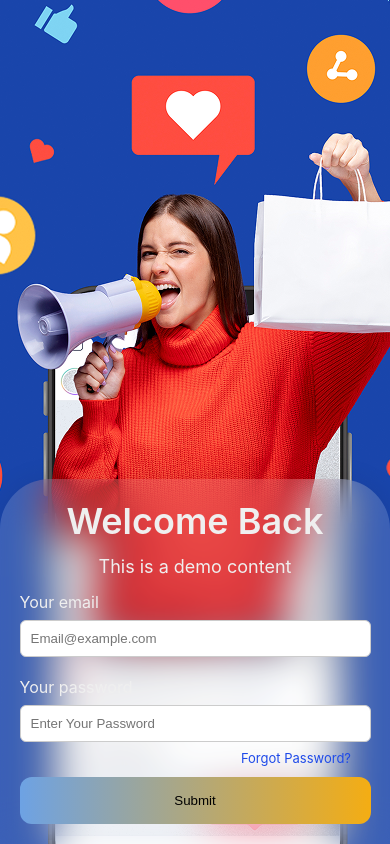
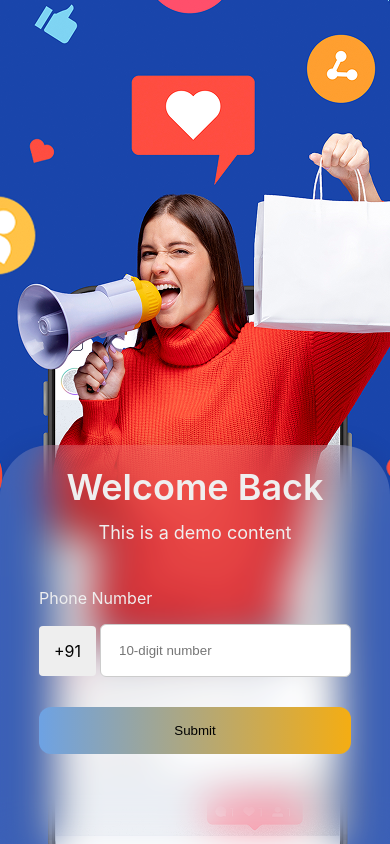
Before and after one commit to adharshSciPy/AdEarn, a React (Create React App) app in the folder client/: page /phonesignup in a window 390 px wide. Built offline with nearby package versions, Linux system fonts and the light colour scheme.

Commit message:
adearn-9

```diff
--- a/client/src/pages/user/Login/LoginUser.jsx
+++ b/client/src/pages/user/Login/LoginUser.jsx
@@ -1,9 +1,33 @@
-import React from "react";
+import {React,useState} from "react";
 import logo from "../../../assets/Logo.png";
 import styles from "./userlogin.module.css";
 import { Link } from "react-router-dom";
 
 function LoginUser() {
+  const[form,setForm]=useState(
+    {
+      email:"",
+      password:""
+
+    }
+  )
+  const handleChange = (e) => {
+    const { name, value } = e.target;
+    setForm((prev) => ({
+      ...prev,
+      [name]: value,
+    }));
+  };
+  const handleSubmit = (e) => {
+
+    e.preventDefault();
+
+    console.log("Submitted:", form);
+    setForm({
+      email: "",
+      password: ""
+    });
+  };
   return (
     <div>
       <div className={styles.containerOneUser}>
@@ -21,22 +45,23 @@ function LoginUser() {
                     <h2>Welcome Back</h2>
                   </div>
                   <div className={styles.paraContent}>
-                  <p>
-                    This is a demo content
-                  </p>
+                    <p>This is a demo content</p>
                   </div>
                   <div className={styles.formContainer}>
-                  <form className="form">
+                  <form className="form" onSubmit={handleSubmit}>
                       <div>
                         <label htmlFor="email1" className={styles.label}>
                           Your email
                         </label>
                         <input
                           id="email1"
+                          name="email"
                           type="email"
                           placeholder="Email@example.com"
                           required
                           className={styles.input}
+                          value={form.email}
+                          onChange={handleChange}
                         />
                       </div>
 
@@ -50,19 +75,34 @@ function LoginUser() {
                         </label>
                         <input
                           id="password1"
+                          name="password"
                           type="password"
                           required
                           className={styles.input}
                           placeholder="Enter Your Password"
+                          value={form.password}
+                          onChange={handleChange}
                         />
+                      </div>
+
+                      <div className={styles.forgotPassContainer}>
+                        <Link className={styles.linkStyle}>Forgot Password?</Link>
+                      </div>
+
+                      <div className={styles.buttonContainer}>
+                        <button type="submit">Submit</button>
                       </div>
                     </form>
                   </div>
-                <div className={styles.forgotPassContainer}>
-                  <Link className={styles.linkStyle}>Forgot Password?</Link>
+
+                  <div className={styles.seperator}>
+                    <div className={styles.hr}></div>
+                    <p>Or</p>
+                    <div className={styles.hr}></div>
                   </div>
-                <div className={styles.buttonContainer}>
-                  <button> Submit</button>
+                  <div className={styles.signup}>
+                    <p>Don't you have an account?</p>
+                    <Link className={styles.linkStyle}>Sign Up</Link>
                   </div>
                 </div>
               </div>
--- a/client/src/pages/user/Login/PhoneLogin.jsx
+++ b/client/src/pages/user/Login/PhoneLogin.jsx
@@ -1,9 +1,31 @@
-import React from 'react'
+import { React, useState } from "react";
 import logo from "../../../assets/Logo.png";
 import styles from "./phonelogin.module.css";
 import { Link } from "react-router-dom";
 
 function PhoneLogin() {
+  const [phone, setPhone] = useState("");
+  const [error, setError] = useState("");
+
+  const validatePhone = (value) => {
+    const regex = /^\d{10}$/;
+    return regex.test(value);
+  };
+
+  const handleChange = (e) => {
+    setPhone(e.target.value);
+    if (error) setError(""); // clear error as user types
+  };
+
+  const handleSubmit = (e) => {
+    e.preventDefault();
+    if (!validatePhone(phone)) {
+      setError("Enter a valid phone number starting with +91 and 10 digits.");
+      return;
+    }
+    setPhone("")
+
+  };
   return (
     <div>
       <div className={styles.containerOneUser}>
@@ -21,48 +43,51 @@ function PhoneLogin() {
                     <h2>Welcome Back</h2>
                   </div>
                   <div className={styles.paraContent}>
-                      <p>
-                        This is a demo content
-                      </p>
+                    <p>This is a demo content</p>
                   </div>
                   <div className={styles.formContainer}>
-                      <form className="form">
-                        <div>
-                          <label htmlFor="email1" className={styles.label}>
-                            Your email
+                    <form className="form" onSubmit={handleSubmit}>
+                      <div className={styles.formContents}>
+                        <label htmlFor="phone" className={styles.label}>
+                          Phone Number
                         </label>
+                        <div
+                          style={{
+                            display: "flex",
+                            alignItems: "center",
+                            gap: "4px",
+                          }}
+                        >
+                          <span
+                            style={{
+                              padding: "15px",
+                              background: "#eee",
+                              borderRadius: "4px 4px 4px 4px",
+                            }}
+                          >
+                            +91
+                          </span>
                           <input
-                            id="email1"
-                            type="email"
-                            placeholder="Email@example.com"
+                            id="phone"
+                            type="tel"
+                            value={phone}
+                            onChange={handleChange}
                             required
                             className={styles.input}
+                            placeholder="10-digit number"
+                            style={{ flex: 1 }}
                           />
                         </div>
-
-                        <div>
-                          <label
-                            htmlFor="password1"
-                            className={styles.label}
-                            style={{ marginTop: "20px" }}
-                          >
-                            Your password
-                          </label>
-                          <input
-                            id="password1"
-                            type="password"
-                            required
-                            className={styles.input}
-                            placeholder="Enter Your Password"
-                          />
+                        {error && (
+                          <p style={{ color: "red", fontSize: "0.9rem",padding:"0.5rem" }}>
+                            {error}
+                          </p>
+                        )}
+                      </div>
+                      <div className={styles.buttonContainer}>
+                        <button type="submit">Submit</button>
                       </div>
                     </form>
-                    </div>
-                    <div className={styles.forgotPassContainer}>
-                      <Link className={styles.linkStyle}>Forgot Password?</Link>
-                    </div>
-                    <div className={styles.buttonContainer}>
-                      <button> Submit</button>
                   </div>
                 </div>
               </div>
@@ -78,4 +103,4 @@ function PhoneLogin() {
   );
 }
 
-export default PhoneLogin
+export default PhoneLogin;
--- a/client/src/pages/user/Login/phonelogin.module.css
+++ b/client/src/pages/user/Login/phonelogin.module.css
@@ -64,14 +64,19 @@
   }
 
   .contentsContainerLeft {
-    width: 60%;
+    width: 70%;
     margin: auto ;
-    height:max-content;
-    margin-top: 40px;
-
+    height:inherit;
+    display: flex;
+    align-items: center;
+    justify-content: center;
   }
   .headingMain {
     text-align: start;
+  }
+  .contentsMainLeft{
+    width: 100%;
+    padding:0 0 80px 0;
   }
   .headingMain h2 {
     font-size: 36px;
@@ -100,12 +105,13 @@
 
   .label {
     display: block;
-    margin-bottom: 0.5rem;
+    margin-bottom: 1rem;
     text-align: left;
+    font-size: 16px;
   }
 
   .input {
-    padding: var(--input-padding);
+    padding: 18px;
     border: var(--input-border);
     border-radius: var(--input-radius);
     width: var(--input-width);
@@ -118,7 +124,7 @@
   }
   .forgotPassContainer{
     margin-top: 15px;
-    width: 90%;
+    width: 100%;
     text-align: right;
   }
   .linkStyle{
@@ -127,8 +133,8 @@
     font-size: 13px;
   }
   .buttonContainer{
-    margin-top: 30px;
-    width: 90%;
+    margin-top: 80px;
+    width:100%;
   }
   .buttonContainer button{
     width: 100%;
@@ -189,6 +195,7 @@
   }
   .contentsMainLeft{
     width: 100%;
+    padding-bottom: 70px;
   }
 
   .headingMain,.paraContent{
@@ -219,5 +226,10 @@
   .logoContainer img{
     display: none;
   }
-
+  .formContents{
+    padding: 30px 0;
   }
+  .formContainer{
+    width: 80%;
+  }
+  }
--- a/client/src/pages/user/Login/userlogin.module.css
+++ b/client/src/pages/user/Login/userlogin.module.css
@@ -67,7 +67,7 @@ position: relative;
   width: 60%;
   margin: auto ;
   height:max-content;
-  margin-top: 120px;
+  margin-top: 40px;
 
 }
 .headingMain {
@@ -109,6 +109,8 @@ position: relative;
   border: var(--input-border);
   border-radius: var(--input-radius);
   width: var(--input-width);
+  padding: 18px;
+
 }
 
 .checkbox-group {
@@ -118,7 +120,7 @@ position: relative;
 }
 .forgotPassContainer{
   margin-top: 15px;
-  width: 90%;
+  width: 100%;
   text-align: right;
 }
 .linkStyle{
@@ -128,7 +130,7 @@ position: relative;
 }
 .buttonContainer{
   margin-top: 30px;
-  width: 90%;
+  width: 100%;
 }
 .buttonContainer button{
   cursor: pointer;;
@@ -148,7 +150,30 @@ position: relative;
   background-position: center;
   display: none;
 }
+.seperator{
+  display: flex;
+  width: 90%;
+  justify-content: space-between;
+  align-items: center;
+  margin-top: 30px;
+}
+.hr{
+  width: 45%;
+  height: 1px;
+  border: 1px solid #CFDFE2;
+}
+.signup{
+  width: 90%;
+  display: flex;
+  align-items: center;
+  justify-content: center;
+  margin-top: 30px;
 
+}
+.signup p{
+  padding: 0 5px;
+  font-size: 14px;
+}
 @media (max-width:1000px) {
   .contentsContainerLeft {
     width: 80%;
@@ -180,7 +205,7 @@ justify-content: space-between;
   height: max-content;
   width: 100%;
   margin: 0;
-  padding-bottom: 80px;
+  padding-bottom: 10px;
   padding-top: 20px;
   background: rgba(255, 255, 255, 0.15); /* Light glass effect */
   backdrop-filter: blur(20px);
@@ -221,5 +246,12 @@ justify-content: space-between;
 .logoContainer img{
   display: none;
 }
-
+.seperator{
+  margin: auto;
+  margin-top: 20px;
 }
+.signup{
+  margin:auto;
+  margin-top: 30px;
+}
+}
```
Lines whose indentation alone changed are shown as unchanged.
